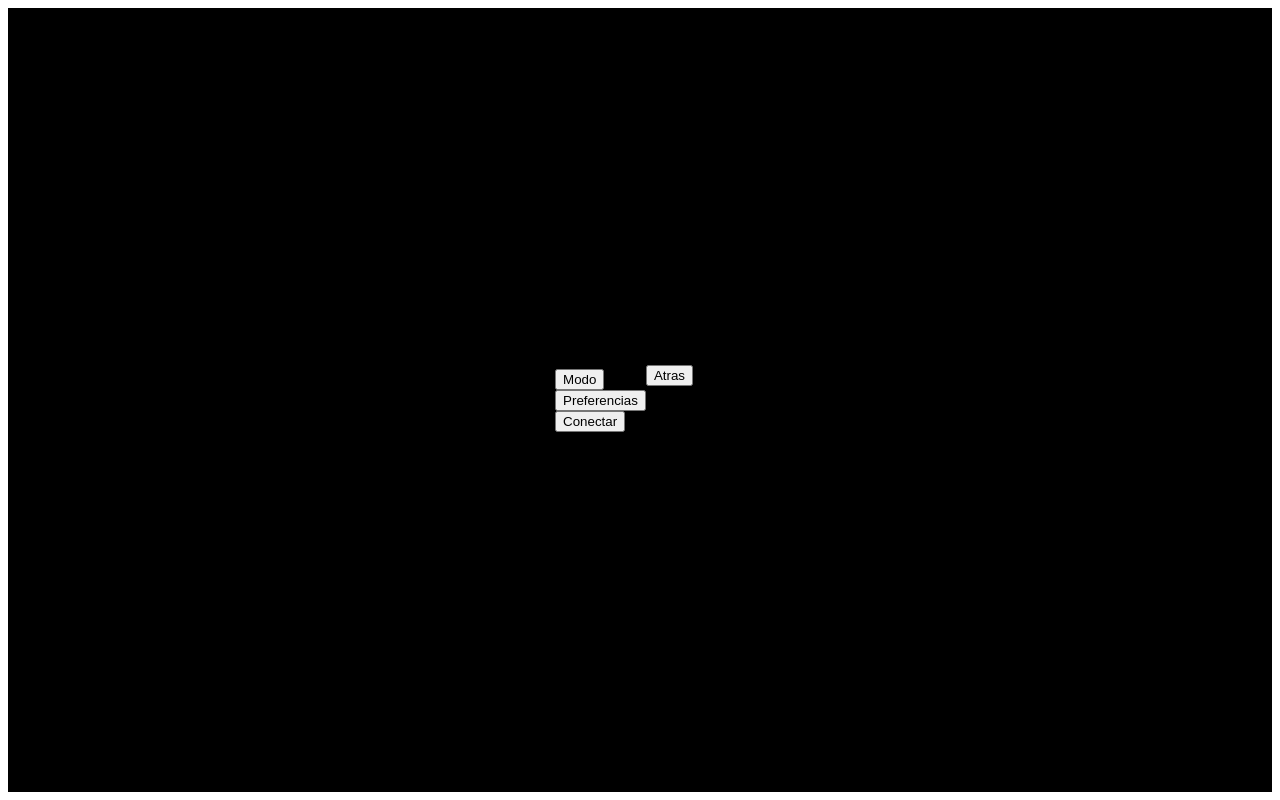
After one commit to Imanol-Ortega/escoba-15, a Flask app: template templates/menu.html in a window 1280 px wide. The commit adds this page. Run offline with Flask 2, Linux system fonts and the light colour scheme; the template is opened without the code that fills it, so the values that code supplies are empty; some libraries are stand-ins or nearby versions.

Commit message:
actualizando

```diff
--- a/static/estilo.css
+++ b/static/estilo.css
@@ -1,8 +1,8 @@
 .container{
-    display:flex ;
+    display:flex;
     justify-content: center;
     align-items: center;
-    height: 100vh;
+    height: 98vh;
     width: 100%;
     background-color: #000;
 }
@@ -17,7 +17,6 @@
     height: 400px;
     width: 300px;
     background-color: #ffe;
-    border: 1px solid #999;
     border-radius: 8px;
 }
 
@@ -77,7 +76,7 @@ a{
     align-items: center;
     width: 110px;
     height: 50px;
-    border: 1px solid #999;
+    border: 1px solid #999999;
     border-radius: 4px;
 }
 .regis:hover{
@@ -85,5 +84,5 @@ a{
 }
 
 .login{
-    color: #e4f;
+    color: #a80d74;
 }
--- a/templates/index.html
+++ b/templates/index.html
@@ -4,13 +4,11 @@
     <meta http-equiv="X-UA-Compatible" content="IE=edge">
     <meta name="viewport" content="width=device-width, initial-scale=1.0">
     <link rel="stylesheet" href="{{ url_for('static',filename='estilo.css') }}">
-
     <title>Escoba 15</title>
 </head>
 <body>
     <div class="content">
         <p class="txt">Escoba 15</p>
-        <div class="cajaMayor"></div>
     </div>
     <script src="{{ url_for('static',filename='java.js') }}"></script>
 </body>
--- /dev/null
+++ b/templates/layout.html
@@ -0,0 +1,17 @@
+<!DOCTYPE html>
+<html lang="en">
+<head>
+    <meta charset="UTF-8">
+    <meta http-equiv="X-UA-Compatible" content="IE=edge">
+    <meta name="viewport" content="width=device-width, initial-scale=1.0">
+    <title>{% block title %}{% endblock %}</title>
+    {%block css %}{% endblock %}
+    {% block js %}{% endblock %}
+</head>
+<body>
+    {% block body %}
+    {% endblock %}
+    {% block scrip %}
+    {% endblock %}
+</body>
+</html>
--- /dev/null
+++ b/templates/menu.html
@@ -0,0 +1,31 @@
+{% extends './layout.html' %}
+{% block title%}Menu{%endblock%}
+{% block css %}<link rel="stylesheet" href="{{ url_for('static',filename='estilo.css') }}">{%endblock%}
+{%block body%}
+
+    <div class="container">
+        <div class="menu">
+            <div class="modo">
+                <button class="btn-modo">Modo</button>
+            </div>
+            <div class="preferencias">
+                <button class="btn-preferencias">Preferencias</button>
+            </div>
+            <div class="conectar">
+                <button class="btn-conectar">Conectar</button>
+            </div>
+        </div>
+        <div class="sub-preferencias">
+            <div>
+                <button class="atras">Atras</button>
+                <p>Preferencias</p></div>
+            <div class="elegir-carta">
+
+            </div>
+            <div class="">
+
+            </div>
+        </div>
+    </div>
+
+{%endblock%}
```
Also changed, not shown: templates/login.html (+10 -14 lines), templates/register.html (+6 -13 lines).
